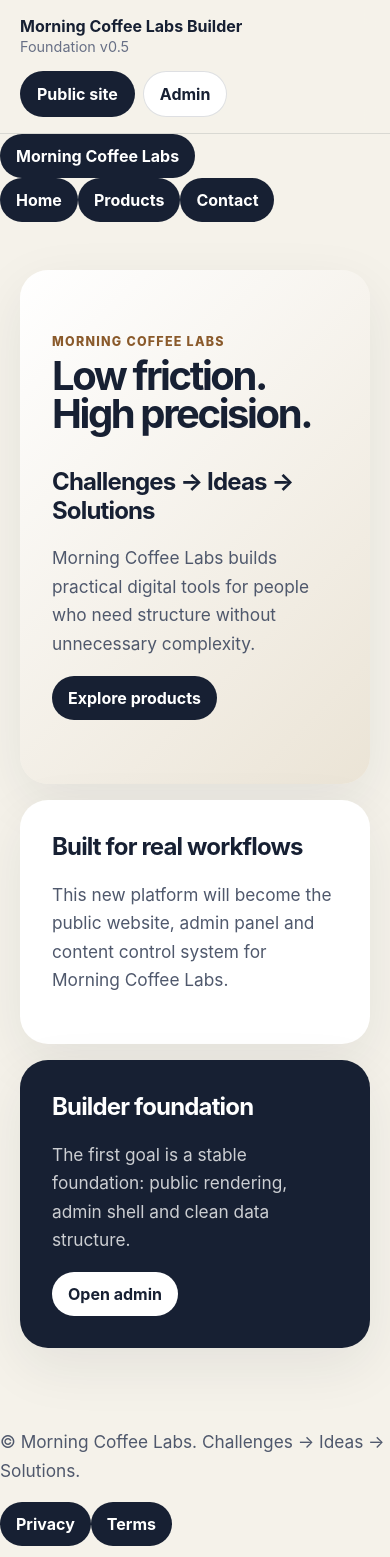
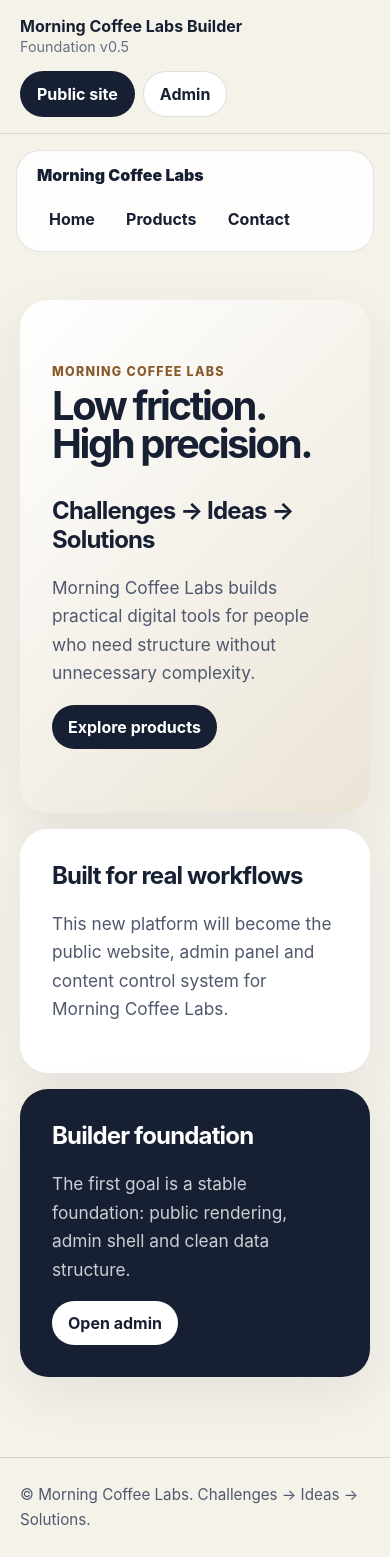
Before and after one commit to Tony-MCL/mcl-builder, a React (Vite) app: page / in a window 390 px wide. Shown: the top 1557 px of the page. Built offline with nearby package versions, Linux system fonts and the light colour scheme.

Commit message:
Update style.css

```diff
--- a/src/style.css
+++ b/src/style.css
@@ -99,10 +99,69 @@ label {
   color: white;
 }
 
+.site-header {
+  position: sticky;
+  top: 73px;
+  z-index: 8;
+  display: flex;
+  justify-content: space-between;
+  gap: 1rem;
+  align-items: center;
+  max-width: 1120px;
+  margin: 1rem auto 0;
+  padding: 0.85rem 1.25rem;
+  border: 1px solid rgba(23, 32, 51, 0.12);
+  border-radius: 999px;
+  background: rgba(255, 255, 255, 0.86);
+  backdrop-filter: blur(12px);
+}
+
+.site-logo {
+  padding: 0;
+  border-radius: 0;
+  color: #172033;
+  background: transparent;
+  font-weight: 900;
+}
+
+.site-nav,
+.site-footer-links {
+  display: flex;
+  flex-wrap: wrap;
+  gap: 0.45rem;
+  justify-content: flex-end;
+}
+
+.public-link {
+  padding: 0.5rem 0.75rem;
+  color: #172033;
+  background: transparent;
+}
+
+.public-link:hover {
+  background: #f5f2ea;
+}
+
 .public-site {
   max-width: 1120px;
   margin: 0 auto;
   padding: 2rem 1.25rem 4rem;
+}
+
+.site-footer {
+  display: flex;
+  justify-content: space-between;
+  gap: 1rem;
+  align-items: center;
+  max-width: 1120px;
+  margin: 0 auto 2rem;
+  padding: 1.5rem 1.25rem;
+  border-top: 1px solid rgba(23, 32, 51, 0.14);
+}
+
+.site-footer p {
+  margin: 0;
+  font-size: 0.95rem;
 }
 
 .section {
@@ -113,9 +172,34 @@ label {
   box-shadow: 0 18px 55px rgba(23, 32, 51, 0.08);
 }
 
+.section-content {
+  display: grid;
+  grid-template-columns: minmax(0, 1fr) minmax(220px, 420px);
+  gap: 2rem;
+  align-items: center;
+}
+
+.section-content > div:only-child {
+  grid-column: 1 / -1;
+}
+
 .hero-section {
   padding: 4rem 2rem;
   background: linear-gradient(135deg, #ffffff, #ebe4d6);
+}
+
+.section-image-wrap {
+  overflow: hidden;
+  border-radius: 24px;
+  background: #f5f2ea;
+}
+
+.section-image {
+  display: block;
+  width: 100%;
+  height: auto;
+  min-height: 220px;
+  object-fit: cover;
 }
 
 .eyebrow,
@@ -226,7 +310,7 @@ p {
 
 .admin-grid {
   display: grid;
-  grid-template-columns: minmax(320px, 430px) minmax(0, 1fr);
+  grid-template-columns: minmax(320px, 500px) minmax(0, 1fr);
   gap: 1.25rem;
   align-items: start;
 }
@@ -291,6 +375,50 @@ p {
   border-top: 1px solid rgba(23, 32, 51, 0.12);
 }
 
+.editor-group.no-border {
+  margin-top: 0;
+  padding-top: 0;
+  border-top: 0;
+}
+
+.layout-box {
+  display: grid;
+  gap: 0.85rem;
+  padding: 1rem;
+  border-radius: 18px;
+  background: #f5f2ea;
+  border: 1px solid rgba(23, 32, 51, 0.08);
+}
+
+.checkbox-label {
+  display: flex;
+  gap: 0.6rem;
+  align-items: center;
+}
+
+.checkbox-label input {
+  width: auto;
+}
+
+.link-editor-header {
+  display: flex;
+  justify-content: space-between;
+  gap: 1rem;
+  align-items: center;
+}
+
+.link-list {
+  display: grid;
+  gap: 0.75rem;
+}
+
+.link-editor {
+  display: grid;
+  grid-template-columns: 1fr 1fr auto;
+  gap: 0.6rem;
+  align-items: end;
+}
+
 .add-section-row {
   display: flex;
   flex-wrap: wrap;
@@ -320,14 +448,58 @@ p {
   display: flex;
   justify-content: space-between;
   gap: 1rem;
-  align-items: center;
+  align-items: flex-start;
 }
 
 .section-editor-header span {
+  display: block;
+  margin-top: 0.15rem;
   color: #687086;
   font-size: 0.85rem;
   font-weight: 800;
   text-transform: uppercase;
+}
+
+.section-actions {
+  display: flex;
+  flex-wrap: wrap;
+  gap: 0.35rem;
+  justify-content: flex-end;
+}
+
+.secondary-button {
+  background: white;
+  color: #172033;
+  border: 1px solid rgba(23, 32, 51, 0.16);
+}
+
+.danger-button {
+  background: #b83232;
+  color: white;
+}
+
+.tiny-button {
+  padding: 0.5rem 0.7rem;
+  font-size: 0.82rem;
+}
+
+.save-status {
+  margin: 0.5rem 0 0;
+  font-size: 0.92rem;
+  font-weight: 800;
+}
+
+.save-status-loaded,
+.save-status-saving {
+  color: #687086;
+}
+
+.save-status-saved {
+  color: #2f7d46;
+}
+
+.save-status-error {
+  color: #b83232;
 }
 
 .preview-panel {
@@ -346,8 +518,18 @@ p {
   display: none;
 }
 
+.preview-frame .site-header {
+  position: static;
+  margin: 1rem;
+  max-width: none;
+}
+
 .preview-frame .public-site {
   padding: 1rem;
+}
+
+.preview-frame .site-footer {
+  margin: 0 1rem 1rem;
 }
 
 .preview-frame .section {
@@ -358,13 +540,17 @@ p {
   .topbar,
   .admin-header,
   .admin-panel-header,
-  .preview-toolbar {
+  .preview-toolbar,
+  .site-header,
+  .site-footer {
     align-items: flex-start;
     flex-direction: column;
   }
 
   .admin-shell,
-  .admin-grid {
+  .admin-grid,
+  .section-content,
+  .link-editor {
     grid-template-columns: 1fr;
   }
 
@@ -376,28 +562,13 @@ p {
     position: static;
   }
 
-  .secondary-button {
-    background: white;
-    color: #172033;
-    border: 1px solid rgba(23, 32, 51, 0.16);
+  .site-header {
+    border-radius: 24px;
+    margin-inline: 1rem;
   }
 
-  .save-status {
-    margin: 0.5rem 0 0;
-    font-size: 0.92rem;
-    font-weight: 800;
-  }
-
-  .save-status-loaded,
-  .save-status-saving {
-    color: #687086;
-  }
-
-  .save-status-saved {
-    color: #2f7d46;
-  }
-
-  .save-status-error {
-    color: #b83232;
+  .site-nav,
+  .site-footer-links {
+    justify-content: flex-start;
   }
 }
```
